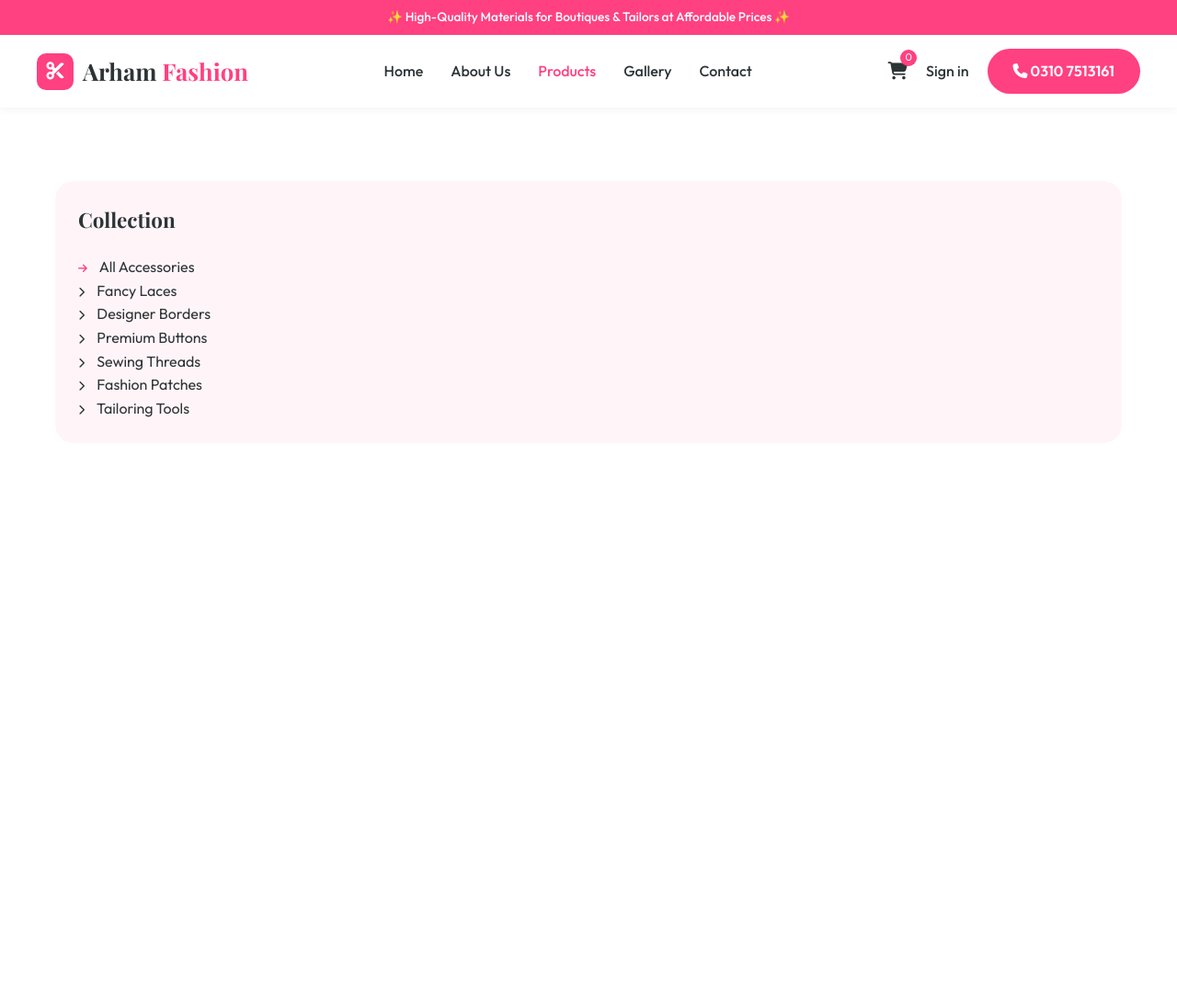
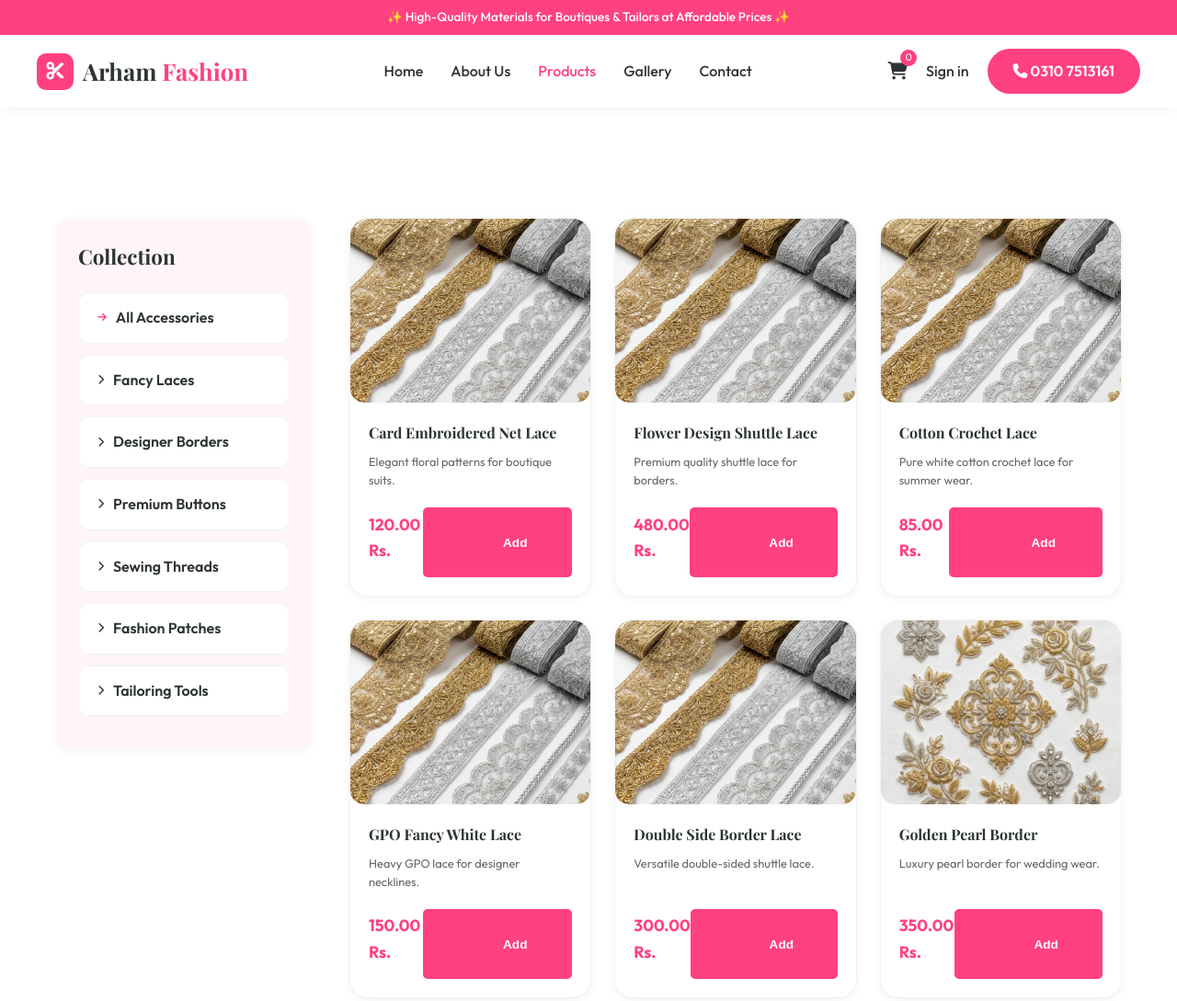
Before and after one commit to a4rehman/website_for_arhamfashionaccessories, a website built with Vite: page shop.html in a window 1280 px wide. Shown: the top 1089 px of the page at 92% size. Built offline with nearby package versions, Linux system fonts and the light colour scheme.

Commit message:
Fix: Shop layout and product visibility issue

```diff
--- a/src/style.css
+++ b/src/style.css
@@ -519,7 +519,7 @@
   margin-top: 40px;
 }
 
-/* Responsive */
+/* Responsive Overrides */
 @media (max-width: 900px) {
   .nav-links {
     display: none;
@@ -533,3 +533,78 @@
     display: none;
   }
 }
+
+/* --- SHOP PAGE STYLES (NEW) --- */
+.shop-layout {
+  display: flex !important;
+  gap: 40px;
+  margin-top: 40px;
+  align-items: flex-start;
+}
+
+.sidebar-block {
+  width: 280px;
+  flex-shrink: 0;
+  background: #fff;
+  padding: 30px;
+  border-radius: 24px;
+  box-shadow: var(--shadow-sm);
+  position: sticky;
+  top: 100px;
+}
+
+.category-list li {
+  margin-bottom: 12px;
+}
+
+.category-list a {
+  display: flex !important;
+  align-items: center;
+  padding: 14px 20px;
+  background: var(--bg-main);
+  border-radius: 12px;
+  font-weight: 600;
+  border: 1px solid var(--border-color);
+  transition: var(--transition);
+  color: var(--text-main);
+}
+
+.category-list a:hover {
+  background: var(--bg-light);
+  border-color: var(--primary);
+  color: var(--primary);
+  transform: translateX(5px);
+}
+
+.product-content {
+  flex: 1;
+}
+
+.product-grid {
+  display: grid !important;
+  grid-template-columns: repeat(auto-fill, minmax(240px, 1fr));
+  gap: 25px;
+}
+
+/* Visibility Fix for Dynamic Content */
+.product-card {
+  opacity: 1 !important;
+  transform: none !important;
+  transition: var(--transition);
+}
+
+.product-card.animate-up {
+    opacity: 1 !important;
+    transform: none !important;
+}
+
+@media (max-width: 950px) {
+  .shop-layout {
+    flex-direction: column !important;
+  }
+  .sidebar-block {
+    width: 100%;
+    position: relative;
+    top: 0;
+  }
+}
```
